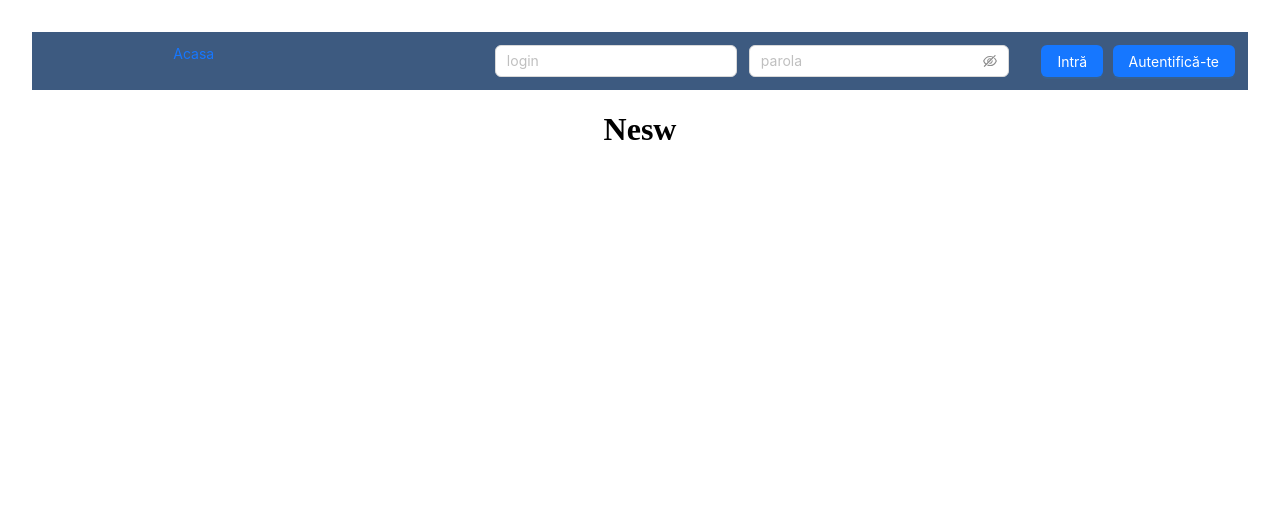
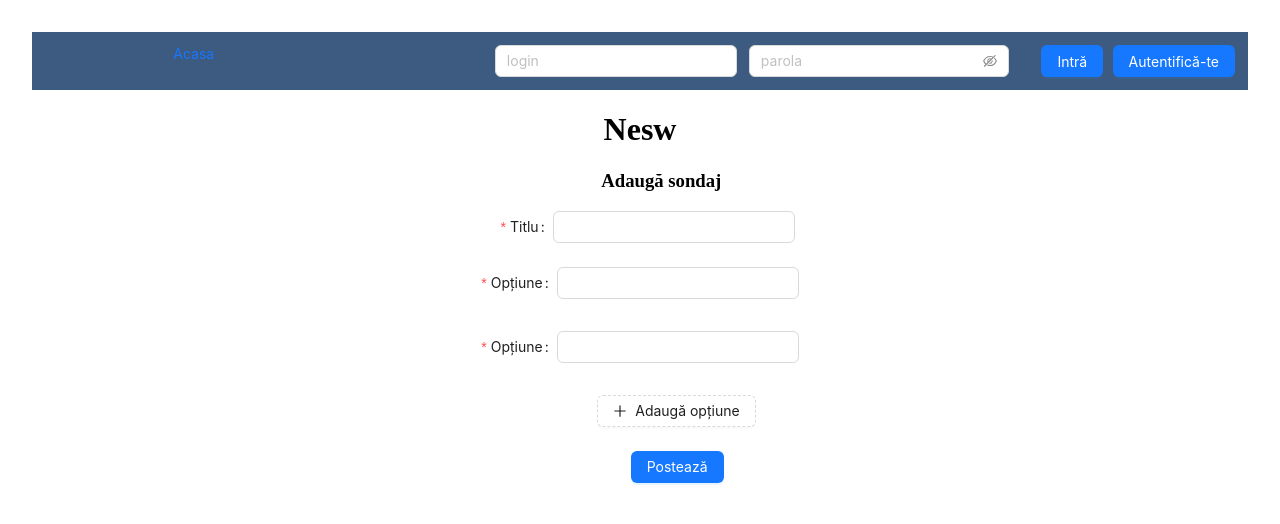
Before and after one commit to mechim/hackathon-newsaggregator-frontend, a React (Vite) app in the folder news-aggregator/: page /news in a window 1280 px wide. Shown: the top 524 px of the page. Built offline with nearby package versions, Linux system fonts and the light colour scheme.

Commit message:
Add poll form.

```diff
--- /dev/null
+++ b/news-aggregator/src/components/CreatePoll.css
@@ -0,0 +1,25 @@
+.create-poll-wrapper {
+
+    .form-header {
+        text-align: center;
+        padding-left: 3.5%;
+    }
+
+    .form-wrapper {
+        display: flex;
+        flex-direction: column;
+        align-items: center;
+
+        .form-title {
+            padding-left: 1.25%;
+        }
+
+        .add-option {
+            margin-left: 23%;
+        }
+
+        .post-button {
+            margin-left: 40%;
+        }
+    }
+}
--- /dev/null
+++ b/news-aggregator/src/components/CreatePoll.jsx
@@ -0,0 +1,110 @@
+import React, { useState } from 'react';
+import { Form, Input, Button, Space } from 'antd';
+import { MinusCircleOutlined, PlusOutlined } from '@ant-design/icons';
+import axios from 'axios';
+import "./CreatePoll.css"
+
+const CreatePoll = () => {
+  const [form] = Form.useForm();
+  const [options, setOptions] = useState(['', '']);
+
+  const onFinish = async (values) => {
+    try {
+        const token = await localStorage.getItem('access-token');
+        const headers = {
+            'Accept': 'application/json',
+            'Content-Type': 'application/json',
+            'Authorization': 'Bearer ' + token
+        };
+
+        const postData = {
+            title: values.title,
+            options: values.options.map((option) => option.option),
+        };
+
+        console.log(postData)
+
+        await axios.post('http://127.0.0.1:8000/polls/create', postData, { headers }).then((res) => {
+            console.log(res.data)
+        })
+    } catch (error) {
+        console.error('Error fetching data', error);
+    }
+  };
+
+  const addOption = () => {
+    setOptions([...options, '']);
+  };
+
+  return (
+    <div className='create-poll-wrapper'>
+      <h3 className='form-header'>Adaugă sondaj</h3>
+      <Form form={form} className="form-wrapper" name="dynamic_form_nest_item" onFinish={onFinish} autoComplete="off">
+        <Form.Item
+          className="form-title"
+          name="title"
+          label="Titlu"
+          rules={[{ required: true, message: 'Adaugă titlu!' }]}
+        >
+          <Input />
+        </Form.Item>
+
+        <Form.List
+          name="options"
+          initialValue={['', '']}
+          rules={[
+            {
+              validator: async (_, options) => {
+                if (!options || options.length < 2) {
+                  return Promise.reject(new Error('Adăugați minimum 2 opțiuni'));
+                }
+              },
+            },
+          ]}
+        >
+          {(fields, { add, remove }) => (
+            <>
+              {fields.map(({ key, name, ...restField }) => (
+                <Space key={key} style={{ display: 'flex', marginBottom: 8 }} align="baseline">
+                  <Form.Item
+                    {...restField}
+                    label="Opțiune"
+                    className="form-item"
+                    name={[name, 'option']}
+                    rules={[{ required: true, message: 'Introduce opțiunea!' }]}
+                  >
+                    <Input/>
+                  </Form.Item>
+                  {fields.length > 2 && (
+                    <MinusCircleOutlined onClick={() => remove(name)} />
+                  )}
+                </Space>
+              ))}
+              <Form.Item className="form-item">
+                <Button
+                  className='add-option'
+                  type="dashed"
+                  onClick={() => {
+                    add();
+                    addOption();
+                  }}
+                  icon={<PlusOutlined />}
+                >
+                  Adaugă opțiune
+                </Button>
+              </Form.Item>
+            </>
+          )}
+        </Form.List>
+
+        <Form.Item className="form-item" >
+          <Button className='post-button' type="primary" htmlType="submit">
+            Postează
+          </Button>
+        </Form.Item>
+      </Form>
+    </div>
+  );
+};
+
+export default CreatePoll;
--- a/news-aggregator/src/pages/News.jsx
+++ b/news-aggregator/src/pages/News.jsx
@@ -1,10 +1,12 @@
 import React, { useState} from 'react';
 import Navbar from '../components/Navbar'
+import CreatePoll from '../components/CreatePoll';
 function News() {
     return(
         <>
         <Navbar/>
             <h1>Nesw</h1>
+            <CreatePoll></CreatePoll>
         </>
     )
 }
```
